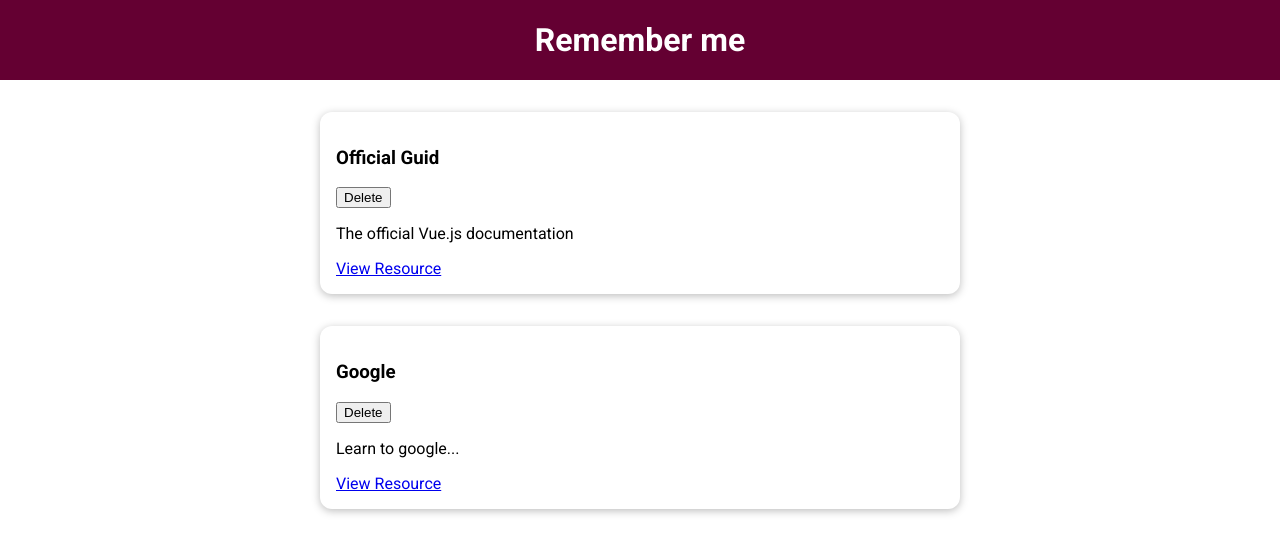
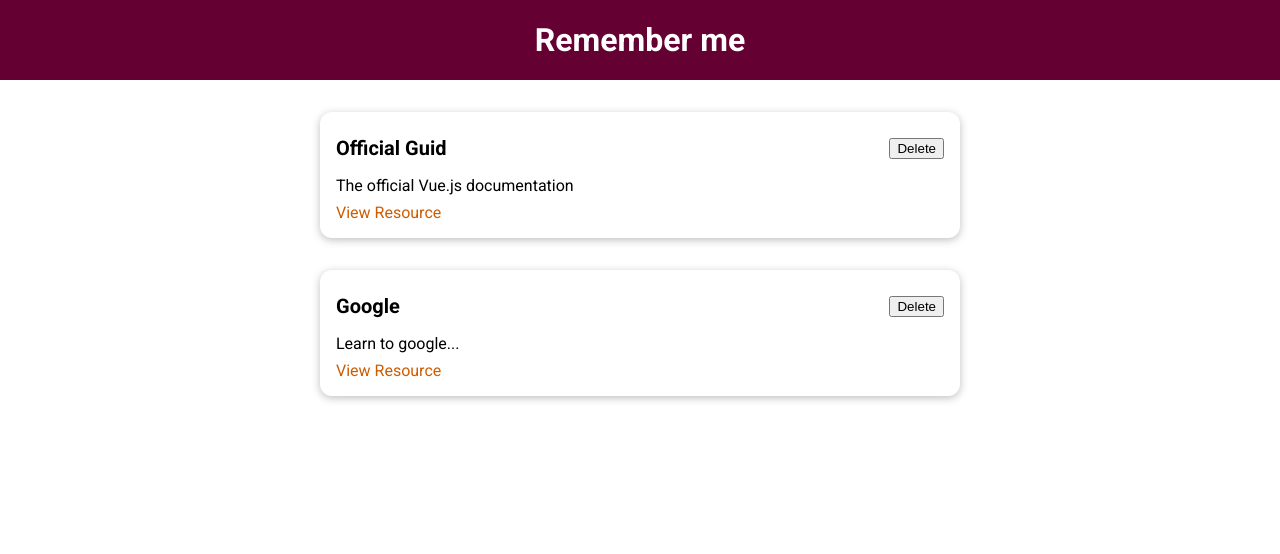
Before and after one commit to LbStoyanov/Vue.Js, a Vue app in the folder The Learning Resources App/prj-cmp-01-starting-setup/: page / in a window 1280 px wide. Shown: the top 554 px of the page. Built offline with nearby package versions, Linux system fonts and the light colour scheme.

Commit message:
Refactoring

```diff
--- a/The Learning Resources App/prj-cmp-01-starting-setup/src/components/learning-resources/LearningResource.vue
+++ b/The Learning Resources App/prj-cmp-01-starting-setup/src/components/learning-resources/LearningResource.vue
@@ -3,8 +3,9 @@
     <base-card>
       <header>
         <h3>{{ title }}</h3>
+        <button>Delete</button>
       </header>
-      <button>Delete</button>
+
       <p>{{ description }}</p>
       <nav>
         <a :href="link">View Resource</a>
@@ -19,4 +20,34 @@
 };
 </script>
 
-<style scoped></style>
+<style scoped>
+    li {
+  margin: auto;
+  max-width: 40rem;
+}
+
+header {
+  display: flex;
+  justify-content: space-between;
+  align-items: center;
+}
+
+h3 {
+  font-size: 1.25rem;
+  margin: 0.5rem 0;
+}
+
+p {
+  margin: 0.5rem 0;
+}
+
+a {
+  text-decoration: none;
+  color: #ce5c00;
+}
+
+a:hover,
+a:active {
+  color: #c89300;
+}
+</style>
```
